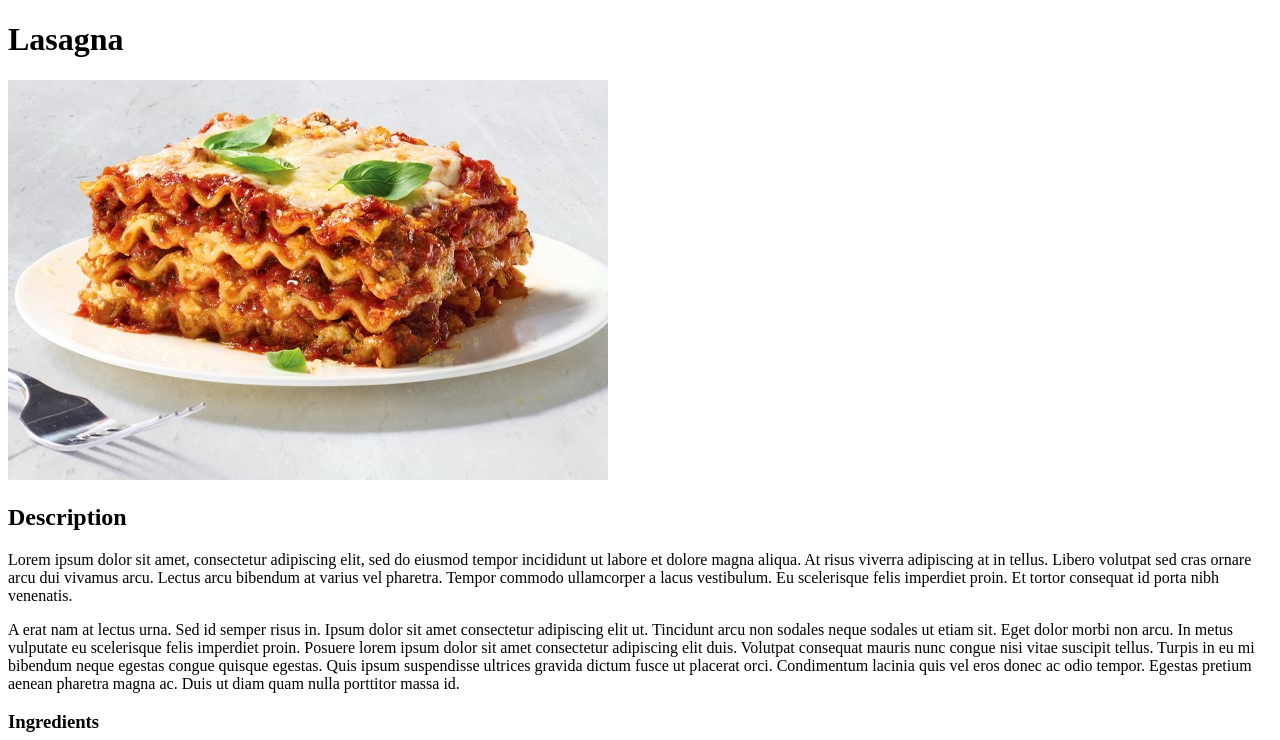
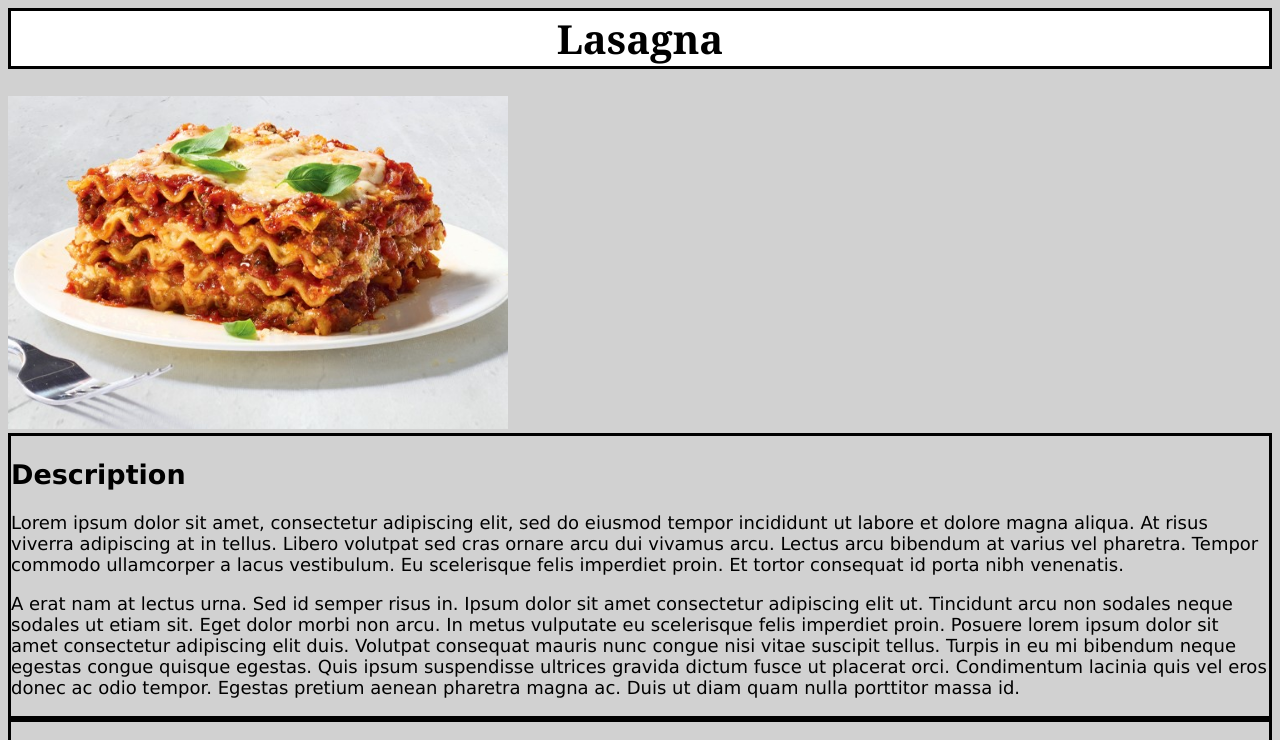
Before and after one commit to cwalker3/odin-recipes, a plain HTML site: page recipes/lasagna.html in a window 1280 px wide. Shown: the top 740 px of the page. Drawn offline with Linux system fonts and the light colour scheme.

Commit message:
Add stylesheet

```diff
--- a/recipes/lasagna.html
+++ b/recipes/lasagna.html
@@ -5,13 +5,17 @@
     <meta http-equiv="X-UA-Compatible" content="IE=edge">
     <meta name="viewport" content="width=device-width, initial-scale=1.0">
     <title>Lasagna</title>
+    <link rel="stylesheet" href="../styles.css">
 </head>
 <body>
     <h1>Lasagna</h1>
-    <img src="../images/lasagna.jpg">
+    <img class="lasagna" src="../images/lasagna.jpg">
+    <div class="container">
     <h2>Description</h2>
     <p>Lorem ipsum dolor sit amet, consectetur adipiscing elit, sed do eiusmod tempor incididunt ut labore et dolore magna aliqua. At risus viverra adipiscing at in tellus. Libero volutpat sed cras ornare arcu dui vivamus arcu. Lectus arcu bibendum at varius vel pharetra. Tempor commodo ullamcorper a lacus vestibulum. Eu scelerisque felis imperdiet proin. Et tortor consequat id porta nibh venenatis.</p>
     <p> A erat nam at lectus urna. Sed id semper risus in. Ipsum dolor sit amet consectetur adipiscing elit ut. Tincidunt arcu non sodales neque sodales ut etiam sit. Eget dolor morbi non arcu. In metus vulputate eu scelerisque felis imperdiet proin. Posuere lorem ipsum dolor sit amet consectetur adipiscing elit duis. Volutpat consequat mauris nunc congue nisi vitae suscipit tellus. Turpis in eu mi bibendum neque egestas congue quisque egestas. Quis ipsum suspendisse ultrices gravida dictum fusce ut placerat orci. Condimentum lacinia quis vel eros donec ac odio tempor. Egestas pretium aenean pharetra magna ac. Duis ut diam quam nulla porttitor massa id.</p>
+    </div>
+    <div class="container">
     <h3>Ingredients</h3>
     <ul>
         <li>1 pound lean ground beef</li>
@@ -26,6 +30,8 @@
         <li>9 lasagna noodles</li>
         <li>½ cup water</li>
     </ul>
+    </div>
+    <div class="container">
     <h3>Steps</h3>
     <ol>
         <li>Preheat the oven to 350 degrees F (175 degrees C).</li>
@@ -33,8 +39,8 @@
         <li>Mix together cottage cheese, 2 cups of mozzarella cheese, eggs, 1/2 of the grated Parmesan cheese, dried parsley, salt, and pepper in a large bowl.</li>
         <li>Spread 3/4 cup of sauce in a 9x13-inch baking dish. Cover with 3 uncooked lasagna noodles, 1 3/4 cups of cheese mixture, and 1/4 cup sauce; repeat layers once more. Top with remaining 3 noodles, sauce, mozzarella, and Parmesan cheese. Add 1/2 cup water along the edges of the dish. Cover tightly with aluminum foil.</li>
         <li>Bake in the preheated oven for 45 minutes. Uncover and bake for an additional 10 minutes. Let stand 10 minutes before serving.</li>
-
     </ol>
+    </div>
 
 </body>
 </html>
--- /dev/null
+++ b/styles.css
@@ -0,0 +1,26 @@
+* {
+    font-family: Verdana, sans-serif;
+}
+.recipes {
+    font-size: 32px;
+}
+
+h1 {
+    margin-top: 0;
+    border: 3px solid black;
+    background-color: white;
+    font-family: Georgia;
+    text-align: center;
+    font-size: 40px;
+}
+body {
+    background-color: rgb(209, 209, 209);
+    font-size: 18px;
+}
+.lasagna, .meatloaf {
+    width: 500px;
+    height: auto;
+}
+.container {
+    border: 3px solid black;
+}
```
Also changed, not shown: index.html (+6 -6 lines), recipes/meatloaf.html (+10 -3 lines), images/meatloaf.jpg.
